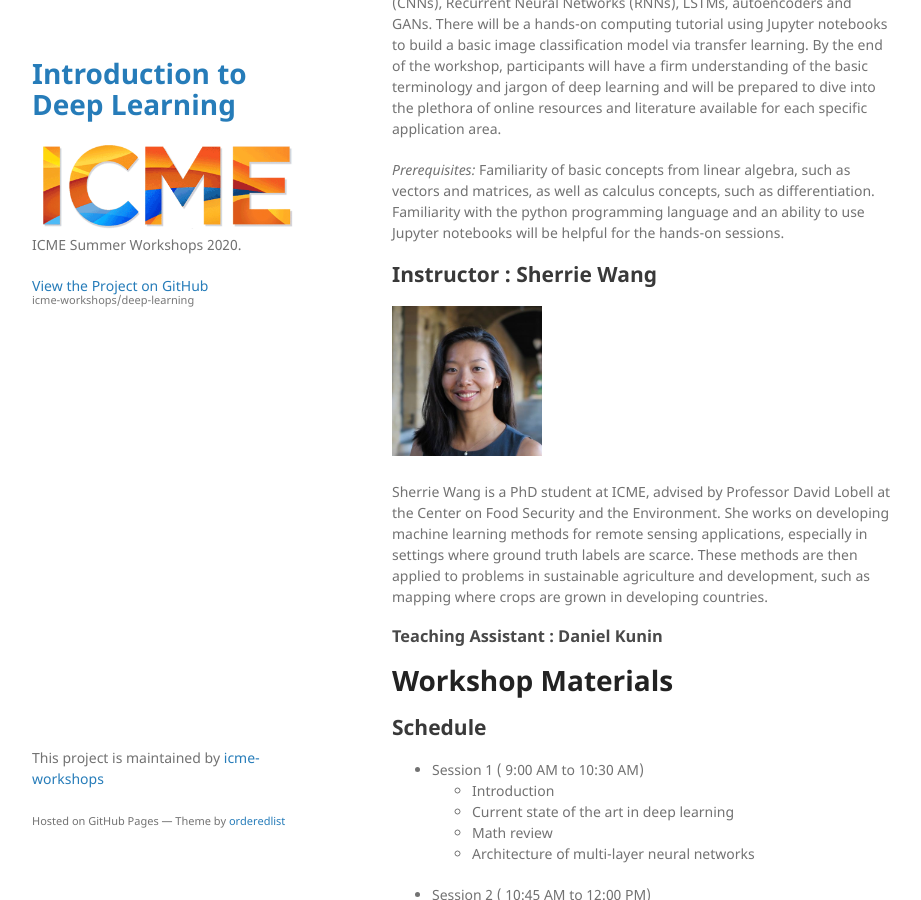
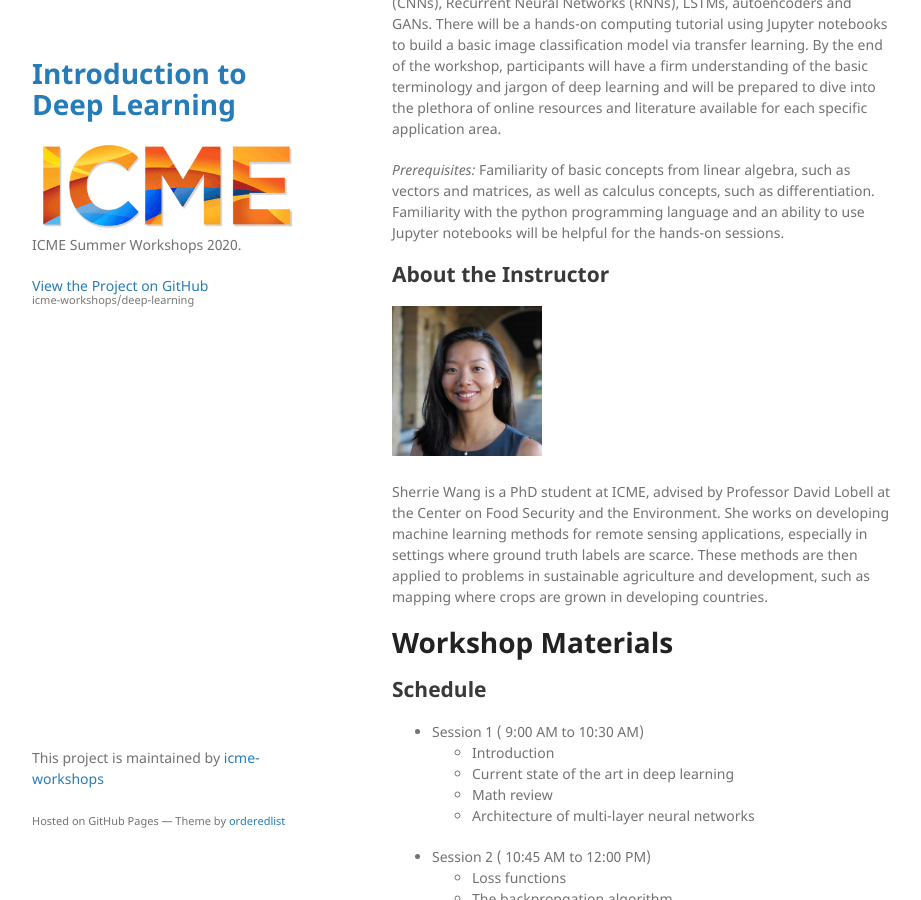
Before and after one commit to icme-workshops/deep-learning, a Jekyll site: the page built from index.md, in a window 1280 px wide and 900 px high, scrolled down 264 px. Shown: the whole window, without its empty margins (178-1099 px from the left). Built offline with Jekyll 4.4.1, drawn with Linux system fonts in a browser that asks for light colours; our own code applies the rules of GitHub Pages for plain Markdown files.

Commit message:
Update index.md

```diff
--- a/index.md
+++ b/index.md
@@ -8,13 +8,11 @@ Deep Learning is a rapidly expanding field with new applications found everyday.
 
 _Prerequisites:_ Familiarity of basic concepts from linear algebra, such as vectors and matrices, as well as calculus concepts, such as differentiation. Familiarity with the python programming language and an ability to use Jupyter notebooks will be helpful for the hands-on sessions.
 
-## Instructor : Sherrie Wang
+## About the Instructor
 
 ![Sherrie Wang](/assets/img/sherrie.jpg){:style="max-width:30%;"}
 
 Sherrie Wang is a PhD student at ICME, advised by Professor David Lobell at the Center on Food Security and the Environment. She works on developing machine learning methods for remote sensing applications, especially in settings where ground truth labels are scarce. These methods are then applied to problems in sustainable agriculture and development, such as mapping where crops are grown in developing countries.
-
-### Teaching Assistant : Daniel Kunin
 
 # Workshop Materials
 
```
